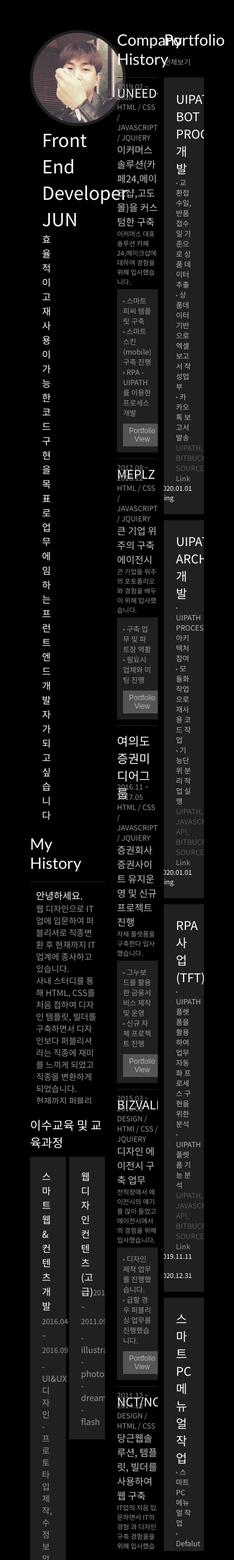
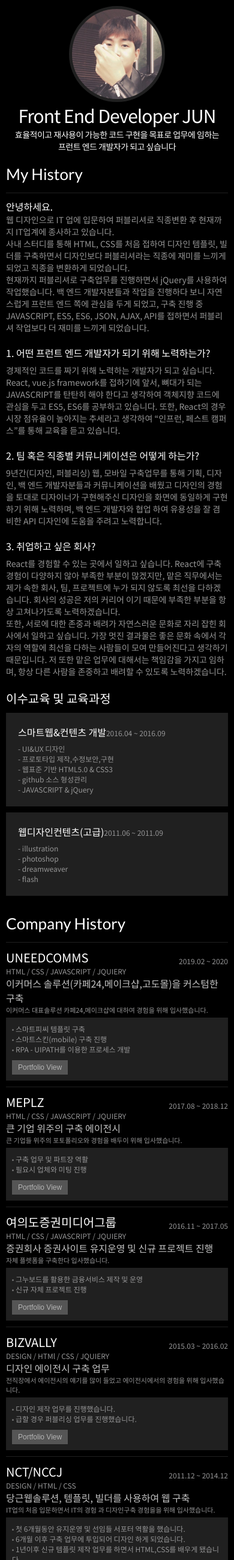
Before and after one commit to lyjun0319/portfolio, a PHP site: page / in a window 390 px wide. Shown: the whole page at 60% size. Run offline with PHP 8.4, Linux system fonts and the light colour scheme.

Commit message:
device size change

```diff
--- a/inc/css/main.css
+++ b/inc/css/main.css
@@ -15,7 +15,7 @@ html,body{
 #profile_wrap {
     display:inline-block;
     vertical-align: top;
-    width: 50%;
+    width: 45%;
     padding-right:20px;
     box-sizing: border-box;
 }
@@ -23,7 +23,7 @@ html,body{
 #companyHistory {
     display: inline-block;
     vertical-align: top;
-    width: 27%;
+    width: 28%;
     height: 100%;
     padding-right:10px;
     box-sizing: border-box;
@@ -32,7 +32,7 @@ html,body{
 #portfolio {
     display: inline-block;
     vertical-align: top;
-    width: 23%;
+    width: 27%;
     height: 100%;
 }
 
@@ -111,8 +111,12 @@ html,body{
     color:#fff;
 }
 
+#my_historyList .introduction .sub_text{
+    font-size:14px;
+}
+
 #my_historyList .sub_text{
-    font-size:14px;
+    font-size:12px;
     color:#959595;
 }
 
@@ -271,7 +275,6 @@ html,body{
 }
 
 .listItem {
-    max-width:400px;
     padding:20px;
     margin-top:10px;
     background:#202020;
@@ -295,6 +298,9 @@ html,body{
     font-size: 20px;
     font-weight:400;
 }
+.guideTxt{
+    padding-bottom:10px;
+}
 
 .guideTxt p {
     font-size:12px;
@@ -302,6 +308,7 @@ html,body{
 }
 
 .useSkill {
+    padding-bottom:10px;
     font-size:12px;
     color:#555555;
 }
@@ -323,3 +330,33 @@ html,body{
     font-size:11px;
     color:#fff;
 }
+
+
+@media screen and (max-width:1200px){
+    #profile_wrap { display:block; width: 100%; padding-right:0}
+    #main_container { overflow: auto;}
+
+    #portfolio, #companyHistory { margin-top: 30px; width:50%;}
+    #portfolio { padding-left:10px; box-sizing: border-box;}
+}
+
+@media screen and (max-width:750px){
+    #main_container{ padding:20px; }
+    #portfolio, #companyHistory {display: block; width: 100%; height: auto; padding:0; }
+    .introduction { height: auto; }
+    .academy .academy_list { display: block; width: 100%; min-height: auto; }
+    .academy .academy_list:first-of-type{ margin-right:0; margin-bottom: 10px; }
+
+    #companyHistory #cp_historyList {height: auto; overflow:auto;}
+    #portfolio #portfolio_list { height:auto; overflow: auto; }
+    #profile { text-align:center;}
+    #profile .thumbImg { display: block; margin:0 auto; }
+    #profile .profileTitle { display:block; width: 100%; padding:0; }
+}
+
+@media screen and (max-width:414px){
+    #profile h2 { letter-spacing: -1px; }
+    #profile .subtitle { font-size: 14px; letter-spacing: -0.5px; }
+    #main_container{ padding:10px; }
+    .introduction{ padding:0; margin-top:10px;}
+}
--- a/inc/js/main.js
+++ b/inc/js/main.js
@@ -101,12 +101,14 @@ function portfolioHtml(item){
     let html = '';
     html += "<article class='listItem'>";
     html += "<h3 class='listTitle'>"+item.name+"</h3>";
+    html += "<p class='useSkill'>"+item.skils+"</p>";
     html += "<div class='guideTxt'>";
     html += arrWork(item.guide, "portfolio");
     html += "</div>";
-    html += "<p class='useSkill'>"+item.skils+"</p>";
     html += "<div class='extra_txt'>";
-    html += "<a href='"+item.linkUrl+"'class='linkUrl' target='_blank'>Link</a>";
+    if(item.linkUrl){
+        html += "<a href='"+item.linkUrl+"'class='linkUrl' target='_blank'>Link</a>";
+    }
     html += "<p class='listDay'>"+item.day+"</p>";
     html += "</div>";
     html += "</article>";
--- a/index.html
+++ b/index.html
@@ -60,9 +60,9 @@
                         <div class="sub_text">
                             <p>- UI&UX 디자인</p>
                             <p>- 프로토타입 제작,수정보안,구현</p>
-                            <p>- 웹표준 기반 HTML5.0 & CSS3</p>
+                            <p>- 웹표준 기반 HTML5.0 &amp; CSS3</p>
                             <p>- github 소스 형성관리</p>
-                            <p>- 웹접근성 기반 JAVASCRIPT & JQUERY</p>
+                            <p>- JAVASCRIPT &amp; jQuery</p>
                         </div>
                     </article>
                     <article class="academy_list">
```
Also changed, not shown: inc/json/portfolio.json (+24 -11 lines).
